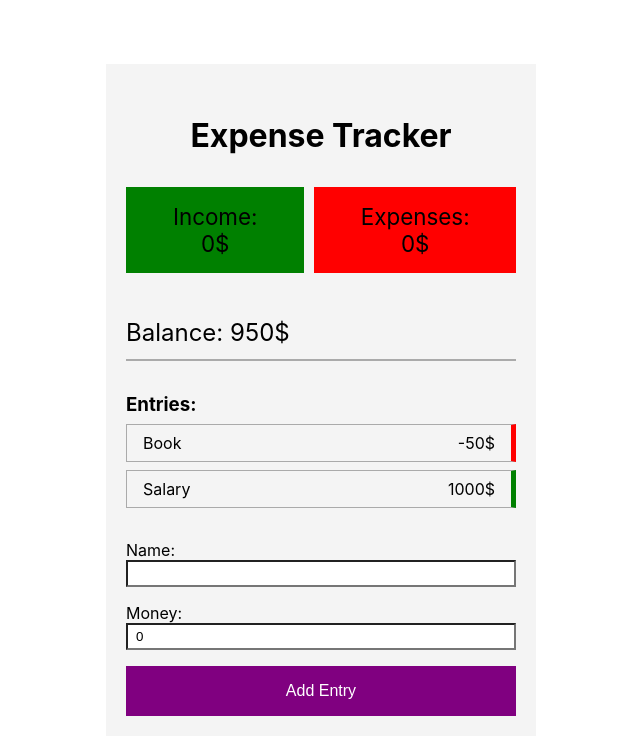
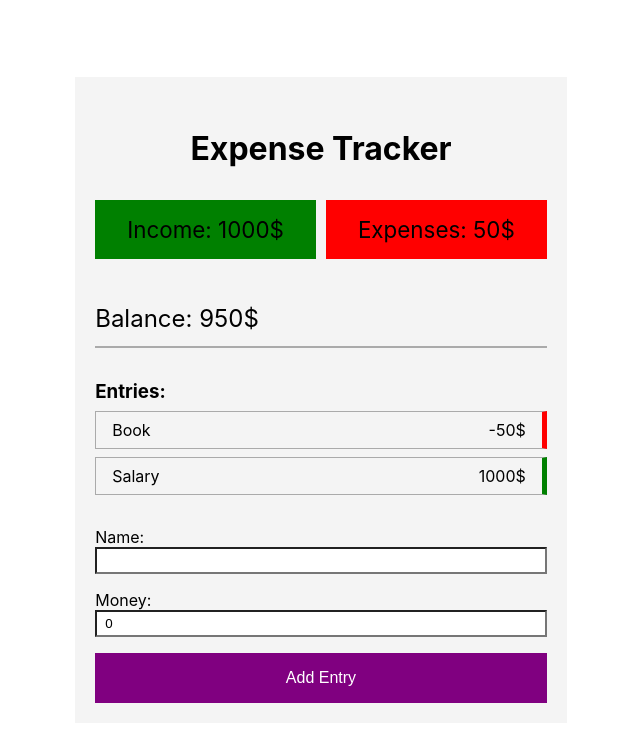
Before and after one commit to DimaKonoval96/expense-tracker, a React (Create React App) app in the folder expense-tracker/: page / in a window 1280 px wide. Shown: the top 754 px of the page, without its empty margins (319-959 px from the left). Built offline with nearby package versions, Linux system fonts and the light colour scheme.

Commit message:
Added Income and Expenses Calculation

```diff
--- a/expense-tracker/src/App.css
+++ b/expense-tracker/src/App.css
@@ -17,7 +17,7 @@ h1 {
   background: #f4f4f4;
   display: flex;
   flex-direction: column;
-  max-width: 430px;
+  max-width: 500px;
 
 }
 .income-expenses {
--- a/expense-tracker/src/components/IncomeExpenses.js
+++ b/expense-tracker/src/components/IncomeExpenses.js
@@ -1,10 +1,11 @@
 import React from 'react';
 
-const IncomeExpenses = () => {
+const IncomeExpenses = ({getFinData}) => {
+  const finData = getFinData();
   return(
     <div className='income-expenses '>
-      <div className='income'>Income: <span>0</span>$</div>
-      <div className='expenses'>Expenses: <span>0</span>$ </div>
+      <div className='income'>Income: <span>{finData.income}</span>$</div>
+      <div className='expenses'>Expenses: <span>{finData.expenses}</span>$ </div>
     </div>
   );
 }
--- a/expense-tracker/src/components/Main/Main.js
+++ b/expense-tracker/src/components/Main/Main.js
@@ -18,13 +18,20 @@ const Main = () =>{
     setEntries([...filteredEntries]);
   }
 
+  const getFinData = () =>{
+    const finData = {};
+    finData.income = entries.reduce((acc, entry)=> entry.money > 0 ? acc+entry.money : acc, 0);
+    const expenses = entries.reduce((acc, entry)=> entry.money < 0 ? acc+entry.money : acc, 0);
+    finData.expenses = Math.abs(expenses);
+    return finData;
+  }
   const getBalance = () => {
     return entries.reduce((sum, entry) => sum + entry.money, 0);
   }
   return(
     <div className='main container'>
       <h1>Expense Tracker</h1>
-      <IncomeExpenses />
+      <IncomeExpenses getFinData={getFinData}/>
       <Balance getBalance={getBalance}/>
       <EntryList entries={entries} deleteEntry={deleteEntry}/>
       <AddEntry addEntry={addEntry}/>
```
